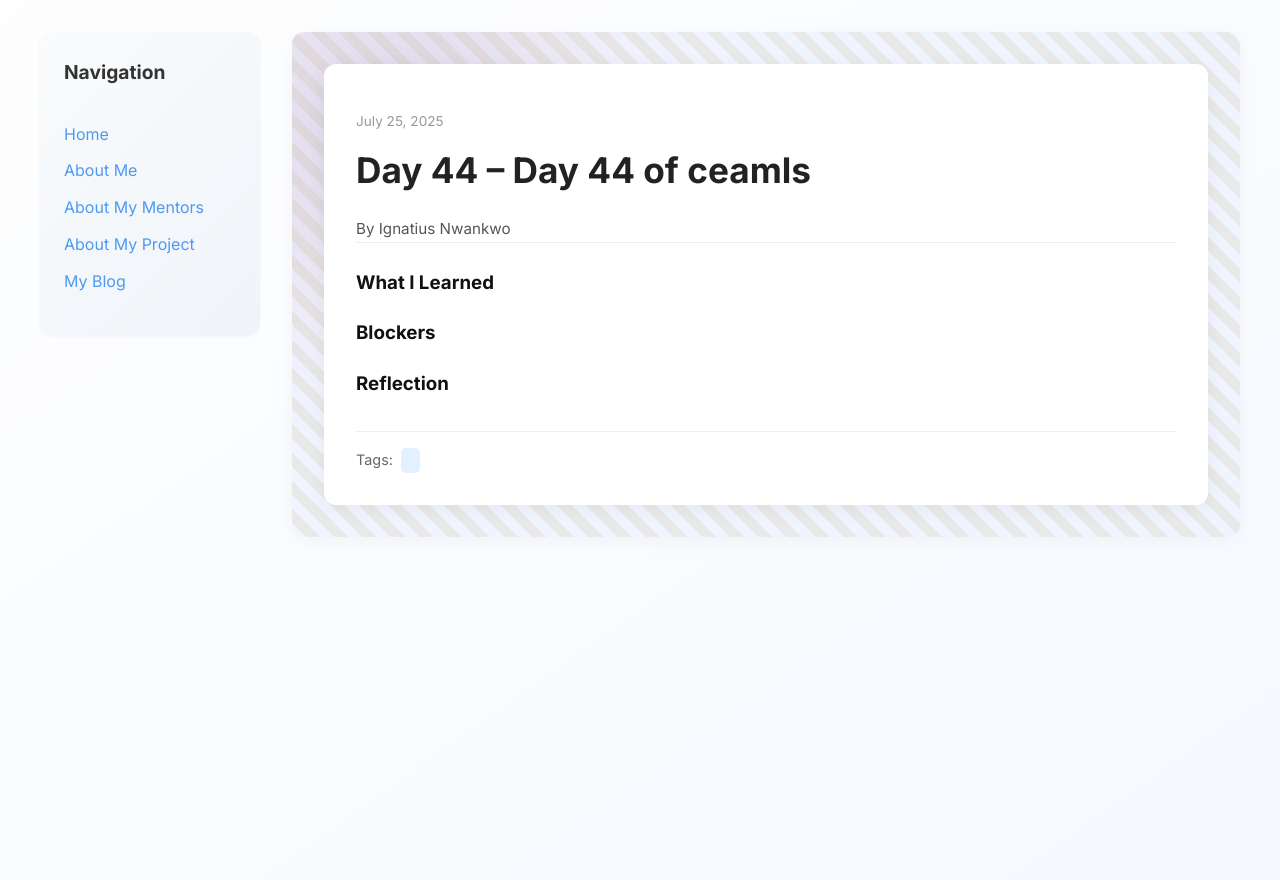
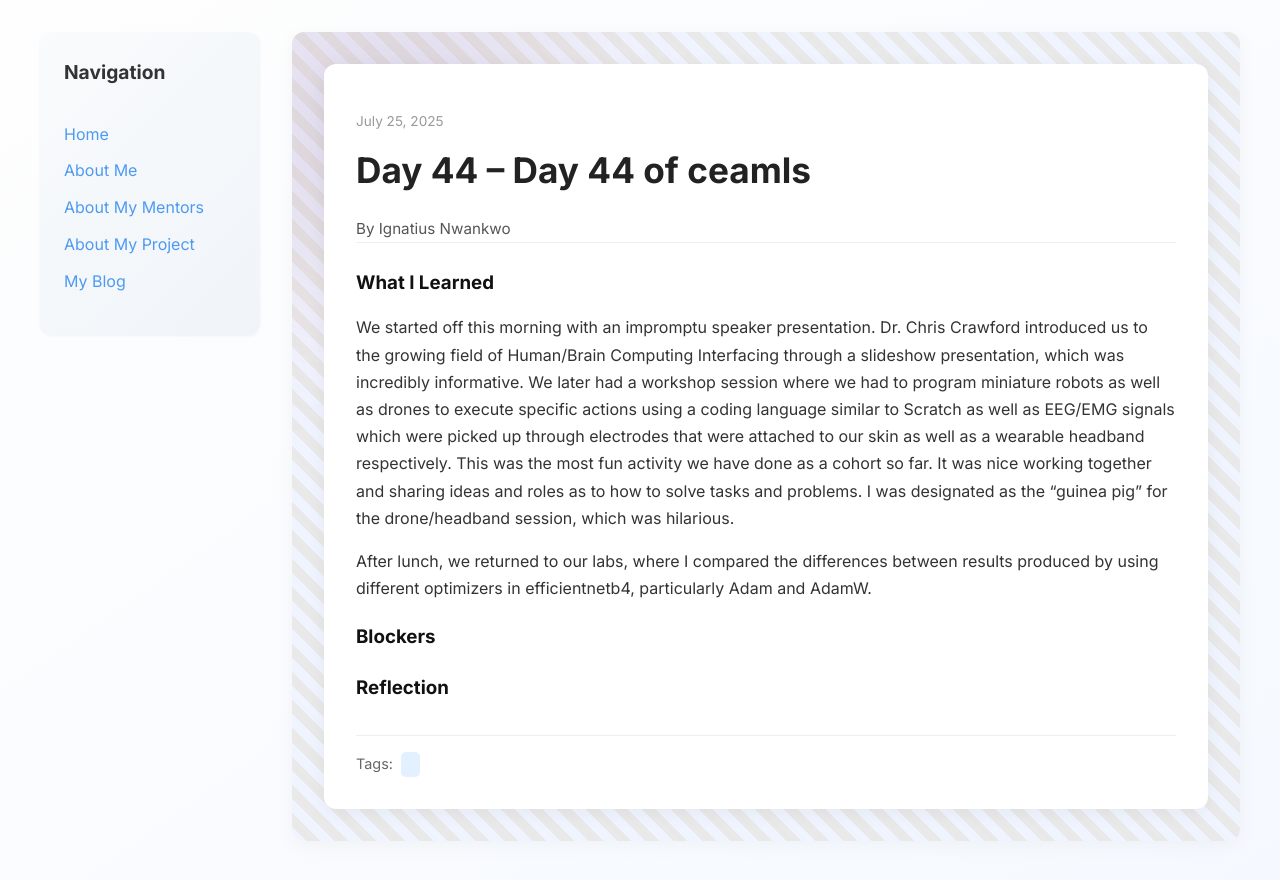
Before and after one commit to toxhi/toxhi.github.io, a Jekyll site: the page built from _posts/2025-07-25-day-44.md, in a window 1280 px wide. Shown: the top 880 px of the page. Built offline with Jekyll 4.4.1, drawn with Linux system fonts in a browser that asks for light colours.

Commit message:
Update 2025-07-25-day-44.md

```diff
--- a/_posts/2025-07-25-day-44.md
+++ b/_posts/2025-07-25-day-44.md
@@ -7,7 +7,9 @@
 tags: [""]
 
 what_i_learned: |
+  We started off this morning with an impromptu speaker presentation. Dr. Chris Crawford introduced us to the growing field of Human/Brain Computing Interfacing through a slideshow presentation, which was incredibly informative. We later had a workshop session where we had to program miniature robots as well as drones to execute specific actions using a coding language similar to Scratch as well as EEG/EMG signals which were picked up through electrodes that were attached to our skin as well as a wearable headband respectively. This was the most fun activity we have done as a cohort so far. It was nice working together and sharing ideas and roles as to how to solve tasks and problems. I was designated as the "guinea pig" for the drone/headband session, which was hilarious.
 
+  After lunch, we returned to our labs, where I compared the differences between results produced by using different optimizers in efficientnetb4, particularly Adam and AdamW.
 blockers: |
 
 
```
